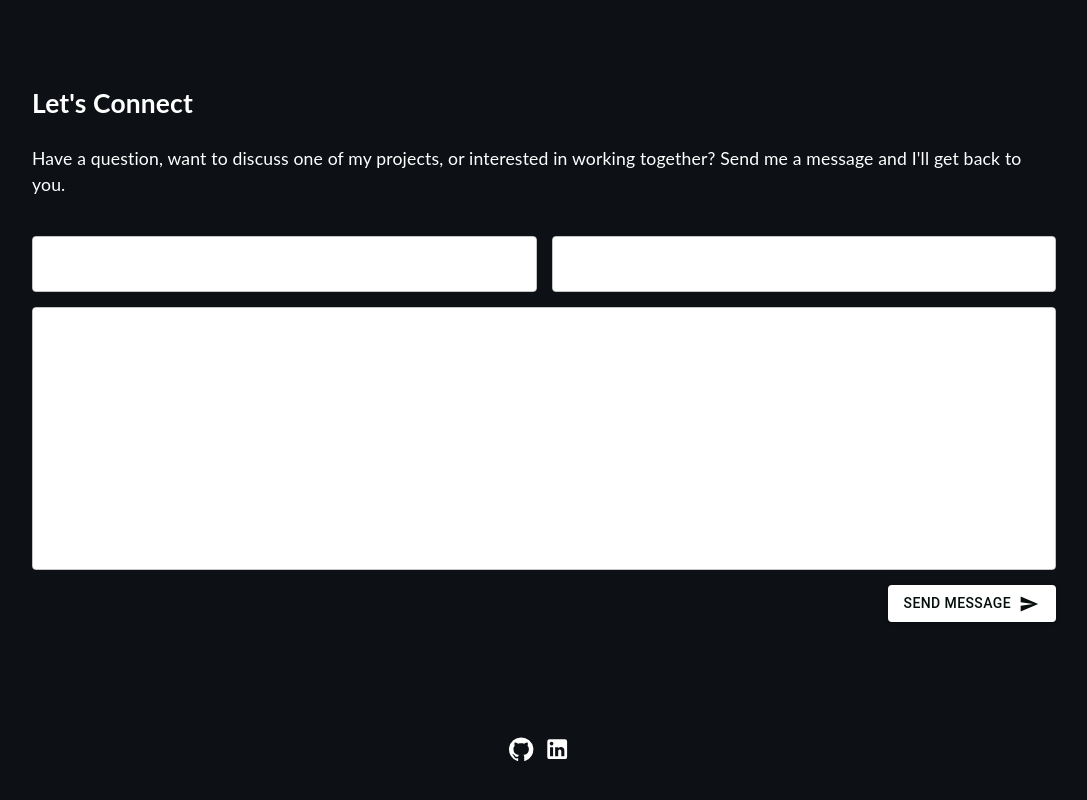
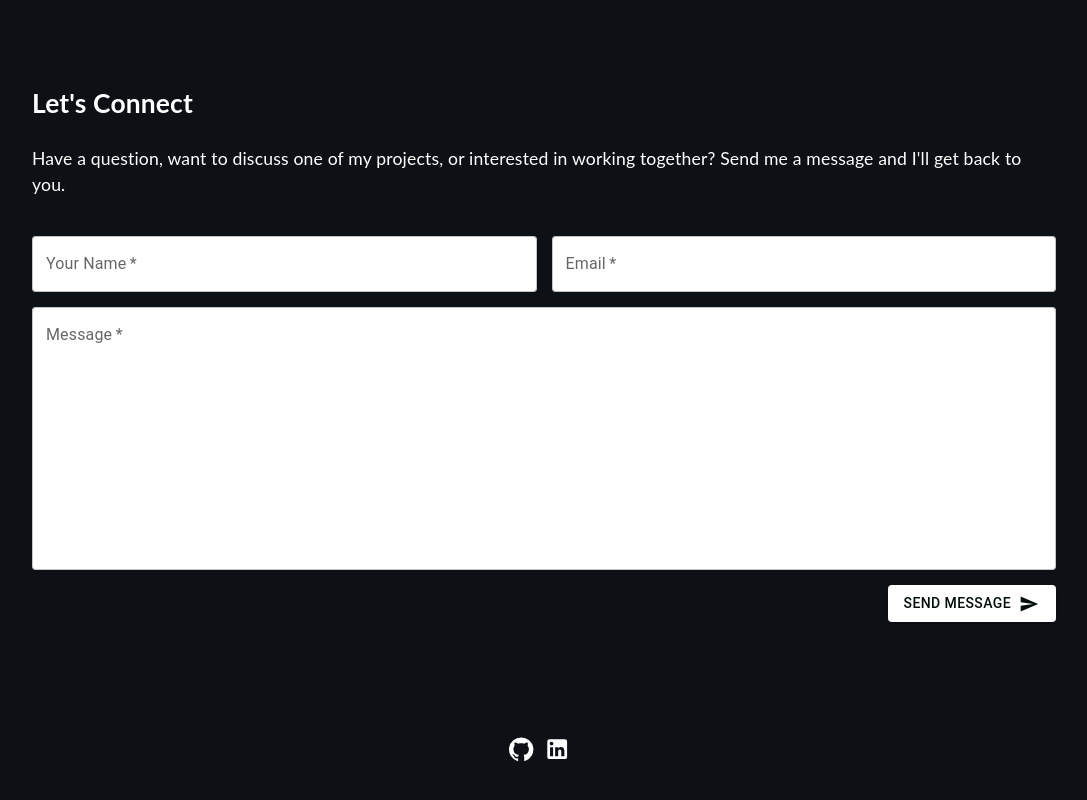
Before and after one commit to aerubi/Portfolio, a React (Create React App) app: page / in a window 1280 px wide. Shown: the part 4247-5047 px from the top of the page, without its empty margins (96-1183 px from the left). Built offline with nearby package versions, Linux system fonts and the light colour scheme.

Commit message:
Fix xontact form syling

```diff
--- a/src/assets/styles/Contact.scss
+++ b/src/assets/styles/Contact.scss
@@ -18,8 +18,22 @@
     color: white;
   }
 
+  .MuiInputBase-root {
+    background-color: white;
+  }
+
   fieldset {
-    background-color: white;
+    background-color: transparent;
+  }
+
+  // Make text entered into MUI fields visible
+  .MuiInputBase-input {
+    color: #333333 !important;
+  }
+
+  // Make multiline message text visible
+  textarea.MuiInputBase-input {
+    color: #333333 !important;
   }
 }
 
--- a/src/components/Contact.tsx
+++ b/src/components/Contact.tsx
@@ -128,21 +128,6 @@ function Contact() {
                 disabled={isSending}
                 fullWidth
                 autoComplete="name"
-                sx={{
-                  '& .MuiInputBase-input': {
-                    color: '#ffffff',
-                  },
-                  '& .MuiInputLabel-root': {
-                    color: '#ffffff',
-                  },
-                  '& .MuiInputLabel-root.Mui-focused': {
-                    color: '#ffffff',
-                  },
-                  '& .MuiInputBase-input::placeholder': {
-                    color: '#ffffff',
-                    opacity: 0.6,
-                  },
-                }}
               />
 
               {/* Email */}
@@ -172,21 +157,6 @@ function Contact() {
                 disabled={isSending}
                 fullWidth
                 autoComplete="email"
-                sx={{
-                  '& .MuiInputBase-input': {
-                    color: '#ffffff',
-                  },
-                  '& .MuiInputLabel-root': {
-                    color: '#ffffff',
-                  },
-                  '& .MuiInputLabel-root.Mui-focused': {
-                    color: '#ffffff',
-                  },
-                  '& .MuiInputBase-input::placeholder': {
-                    color: '#ffffff',
-                    opacity: 0.6,
-                  },
-                }}
               />
             </div>
 
@@ -213,21 +183,6 @@ function Contact() {
               }
               disabled={isSending}
               fullWidth
-              sx={{
-                '& .MuiInputBase-input': {
-                  color: '#ffffff',
-                },
-                '& .MuiInputLabel-root': {
-                  color: '#ffffff',
-                },
-                '& .MuiInputLabel-root.Mui-focused': {
-                  color: '#ffffff',
-                },
-                '& .MuiInputBase-input::placeholder': {
-                  color: '#ffffff',
-                  opacity: 0.6,
-                },
-              }}
             />
 
             {/* Success message */}
```
